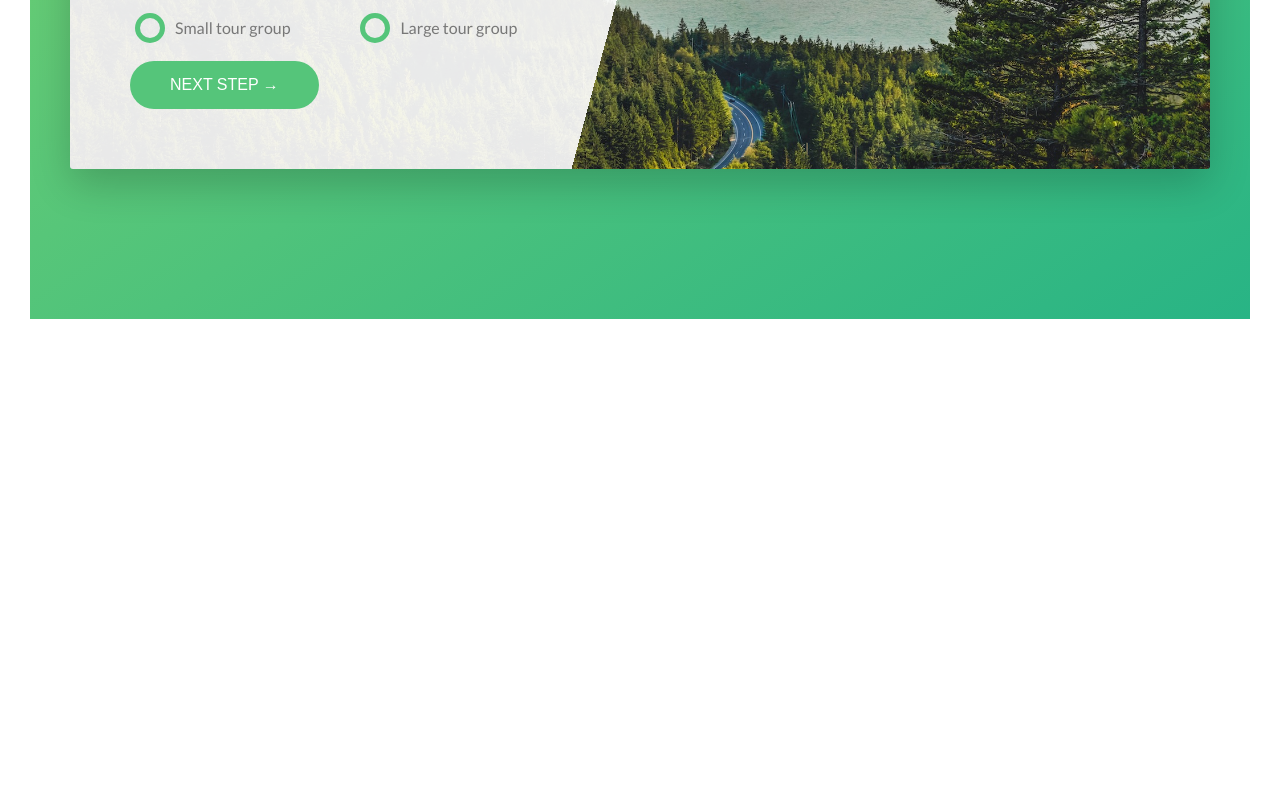
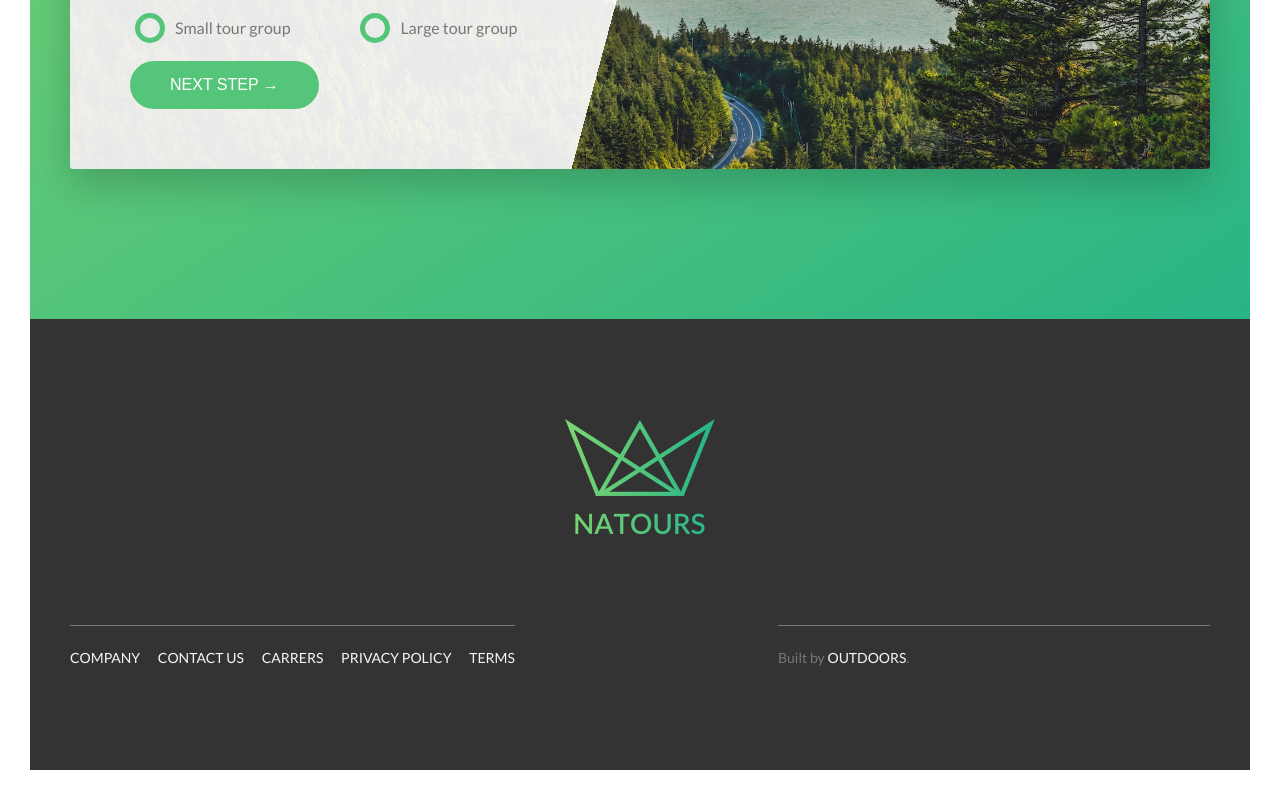
Before and after one commit to salahmander/nature-landing-page, a website: page index.html in a window 1280 px wide. Shown: the part 5166-5966 px from the top of the page. Before the commit the page ends 5515 px from the top, so only its background shows below. Drawn offline with Linux system fonts and the light colour scheme.

Commit message:
Create footer with navigation bar.

```diff
--- a/index.html
+++ b/index.html
@@ -385,5 +385,39 @@
         </section>
       </div>
     </main>
+
+    <footer class="footer">
+      <div class="footer__logo-box">
+        <img src="img/logo-green-2x.png" alt="full logo" class="footer__logo" />
+      </div>
+      <div class="row">
+        <div class="col-1-of-2">
+          <div class="footer__navigation">
+            <ul class="footer__list">
+              <li class="footer__item">
+                <a href="#" class="footer__link">Company</a>
+              </li>
+              <li class="footer__item">
+                <a href="#" class="footer__link">Contact us</a>
+              </li>
+              <li class="footer__item">
+                <a href="#" class="footer__link">Carrers</a>
+              </li>
+              <li class="footer__item">
+                <a href="#" class="footer__link">Privacy policy</a>
+              </li>
+              <li class="footer__item">
+                <a href="#" class="footer__link">Terms</a>
+              </li>
+            </ul>
+          </div>
+        </div>
+        <div class="col-1-of-2">
+          <p class="footer__copyright">
+            Built by <a href="#" class="footer__link">Outdoors</a>.
+          </p>
+        </div>
+      </div>
+    </footer>
   </body>
 </html>
--- /dev/null
+++ b/sass/layout/_footer.scss
@@ -0,0 +1,52 @@
+.footer {
+  background-color: $color-grey-dark-3;
+  padding: 10rem 0;
+  font-size: 1.4rem;
+
+  &__logo-box {
+    text-align: center;
+    margin-bottom: 8rem;
+  }
+
+  &__logo {
+    width: 15rem;
+    height: auto;
+  }
+  &__navigation {
+    border-top: 1px solid $color-grey-dark;
+    padding-top: 2rem;
+    display: inline-block;
+  }
+  &__list {
+    list-style: none;
+  }
+
+  &__item {
+    display: inline-block;
+    &:not(:last-child) {
+      margin-right: 1.5rem;
+    }
+  }
+  &__link {
+    &:link,
+    &:visited {
+      color: $color-grey-light-1;
+      text-decoration: none;
+      text-transform: uppercase;
+      display: inline-block;
+    }
+
+    &:hover,
+    &:active {
+      color: $color-primary;
+      box-shadow: 0 1rem 2rem rgba($color-black, 0.4);
+    }
+  }
+
+  &__copyright {
+    border-top: 1px solid $color-grey-dark;
+    padding-top: 2rem;
+    width: 80%;
+    float: right;
+  }
+}
--- a/sass/main.scss
+++ b/sass/main.scss
@@ -17,5 +17,7 @@
 
 @import "layout/header";
 @import "layout/grid";
+@import "layout/footer";
+
 
 @import "pages/home";
```
Also changed, not shown: css/style.css.
